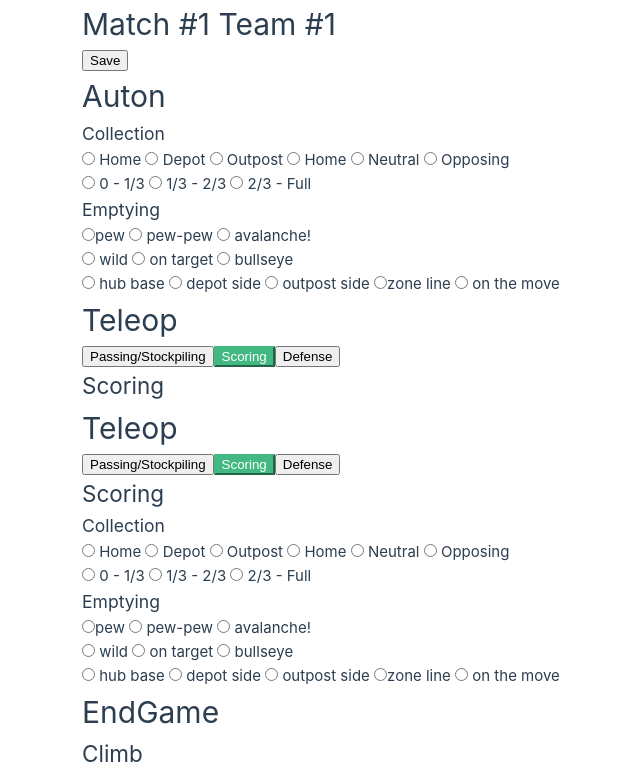
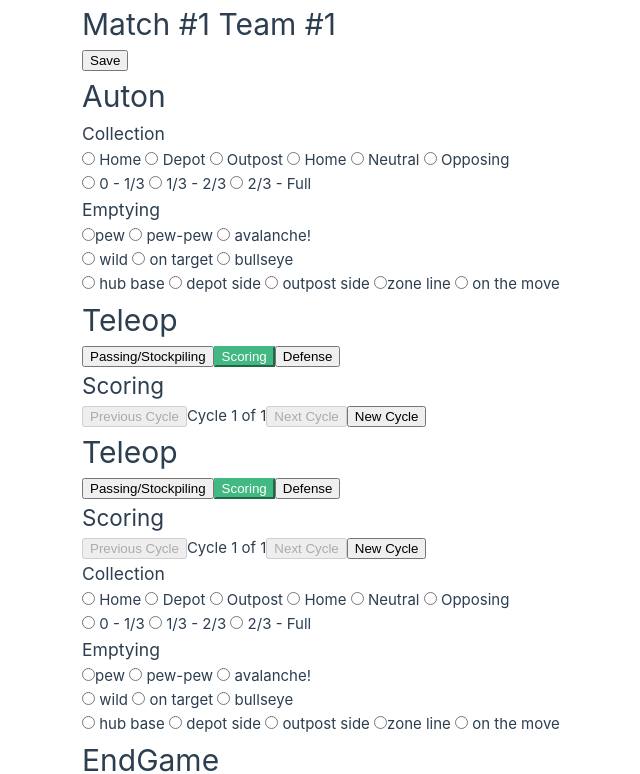
Before and after one commit to lauramoore/2026RebuiltScout, a Vue app: page /scout/1/1/teleop/scoring in a window 1280 px wide. Shown: the top 774 px of the page, without its empty margins (558-1198 px from the left). Built offline with nearby package versions, Linux system fonts and the light colour scheme; no server answers; the database is empty; sample sign-in values are in the browser's storage.

Commit message:
teleop with dynamic cycles

```diff
--- a/src/scout/components/ScoutEndgame.vue
+++ b/src/scout/components/ScoutEndgame.vue
@@ -19,7 +19,7 @@
   </div>
   <h2>Additional Fuel</h2>
    <Passing v-model="model"/>
-   <Scoring v-model="model" />
+   <Scogit ring v-model="model" />
 </template>
 <script setup>
 import { computed } from 'vue';
--- a/src/scout/components/ScoutTeleop.vue
+++ b/src/scout/components/ScoutTeleop.vue
@@ -15,23 +15,99 @@
   <!-- Display title from route meta -->
   <h2 v-if="$route.meta.title">{{ $route.meta.title }}</h2>
 
+  <div v-if="cycleType">
+    <button @click="previousCycle" :disabled="currentIndex === 0" type="button">Previous Cycle</button>
+    <span>Cycle {{ currentIndex + 1 }} of {{ (model[cycleType] || []).length }}</span>
+    <button @click="nextCycle" :disabled="currentIndex >= (model[cycleType] || []).length - 1" type="button">Next Cycle</button>
+    <button @click="addCycle" type="button">New Cycle</button>
+  </div>
+
   <!-- The router will render the matched child component here. -->
   <!-- v-model on router-view passes the model down to the route component. -->
-  <router-view v-model="model"></router-view>
+  <router-view v-model="currentCycleModel"></router-view>
 </template>
 <script setup>
-import { computed } from 'vue';
+import { computed, ref, watch } from 'vue';
+import { useRoute } from 'vue-router';
 
 const props = defineProps({
   modelValue: Object
 });
 
 const emit = defineEmits(['update:modelValue']);
+const route = useRoute();
 
 const model = computed({
-  get: () => props.modelValue,
+  get: () => props.modelValue || {},
   set: (value) => emit('update:modelValue', value)
 });
+
+const cycleType = computed(() => {
+    const pathParts = route.path.split('/');
+    const type = pathParts[pathParts.length - 1];
+    if (['passing', 'scoring', 'defense'].includes(type)) {
+        return type;
+    }
+    return null;
+});
+
+const currentIndex = ref(0);
+
+watch(cycleType, (newType, oldType) => {
+    if (newType !== oldType && newType) {
+        const cycles = model.value[newType] || [];
+        currentIndex.value = cycles.length > 0 ? cycles.length - 1 : 0;
+    }
+}, { immediate: true });
+
+watch(cycleType, (newType) => {
+    if (newType && (!model.value[newType] || model.value[newType].length === 0)) {
+        const newCycles = [{}];
+        model.value = { ...model.value, [newType]: newCycles };
+    }
+}, { immediate: true, deep: true });
+
+
+const currentCycleModel = computed({
+  get: () => {
+    if (!cycleType.value) return {};
+    const cycles = model.value[cycleType.value] || [];
+    return cycles[currentIndex.value] || {};
+  },
+  set: (value) => {
+    if (!cycleType.value) return;
+    const cycles = model.value[cycleType.value] || [];
+    const newCycles = [...cycles];
+    newCycles[currentIndex.value] = value;
+    model.value = {
+      ...model.value,
+      [cycleType.value]: newCycles
+    };
+  }
+});
+
+function addCycle() {
+  if (!cycleType.value) return;
+  const cycles = model.value[cycleType.value] || [{}];
+  const lastCycle = cycles[cycles.length - 1] || {};
+  const newCycles = [...cycles, { ...lastCycle }];
+  model.value = { ...model.value, [cycleType.value]: newCycles };
+  currentIndex.value = newCycles.length - 1;
+}
+
+function previousCycle() {
+  if (currentIndex.value > 0) {
+    currentIndex.value--;
+  }
+}
+
+function nextCycle() {
+  if (!cycleType.value) return;
+  const cycles = model.value[cycleType.value] || [];
+  if (currentIndex.value < cycles.length - 1) {
+    currentIndex.value++;
+  }
+}
 </script>
 
 <style scoped>
```
